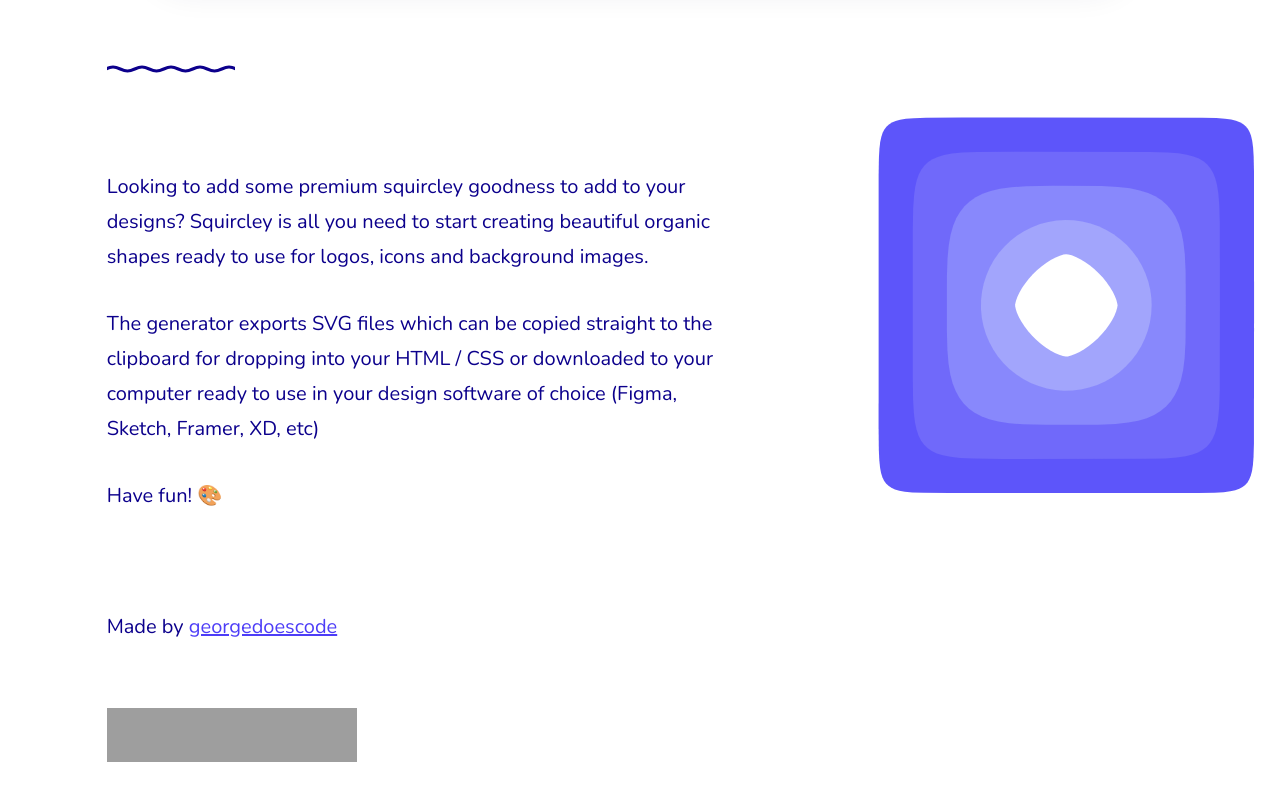
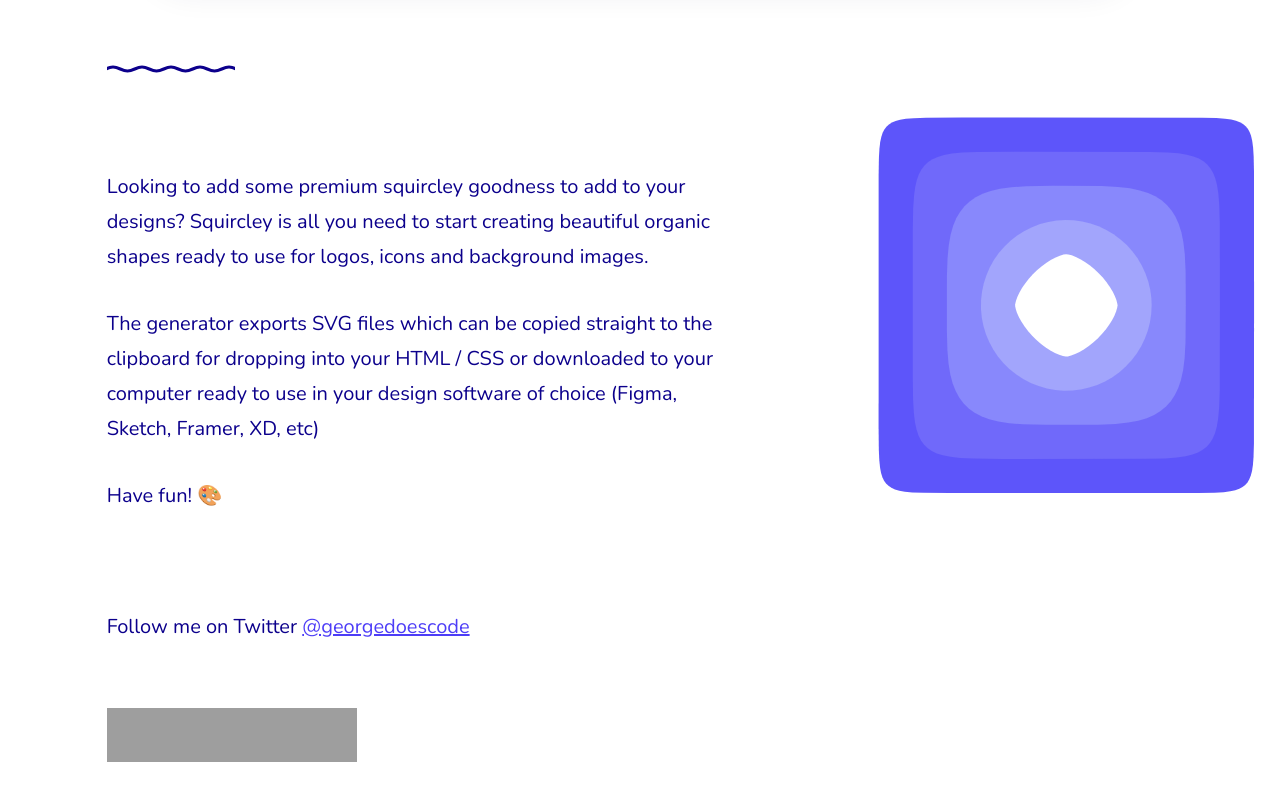
Before and after one commit to georgedoescode/squircle, a Vue app: page / in a window 1280 px wide. Shown: the part 689-1489 px from the top of the page. Built offline with nearby package versions, Linux system fonts and the light colour scheme; grey boxes are pictures that could not be loaded; what vue-social-sharing, vue-toasted would draw is missing.

Commit message:
change follow me text

```diff
--- a/src/components/TheInfoSection.vue
+++ b/src/components/TheInfoSection.vue
@@ -30,12 +30,12 @@ export default {
         </div>
         <div class="app__footer">
             <p class="info-section__paragraph">
-                Made by
+                Follow me on Twitter
                 <a
                     href="https://twitter.com/georgedoescode"
                     target="_blank"
                     rel="noopener"
-                    >georgedoescode</a
+                    >@georgedoescode</a
                 >
             </p>
             <a
```
